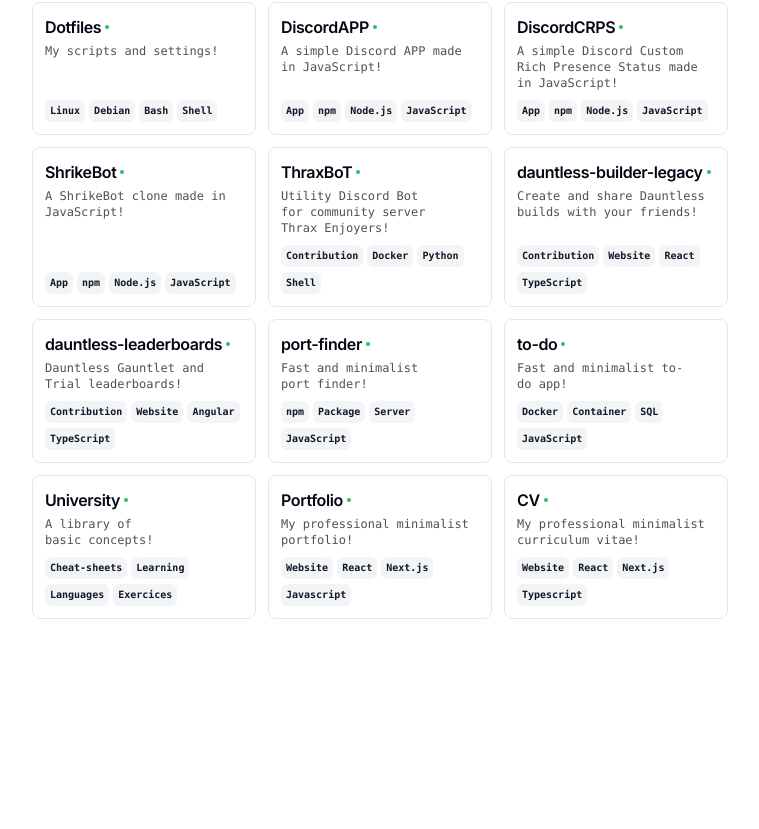
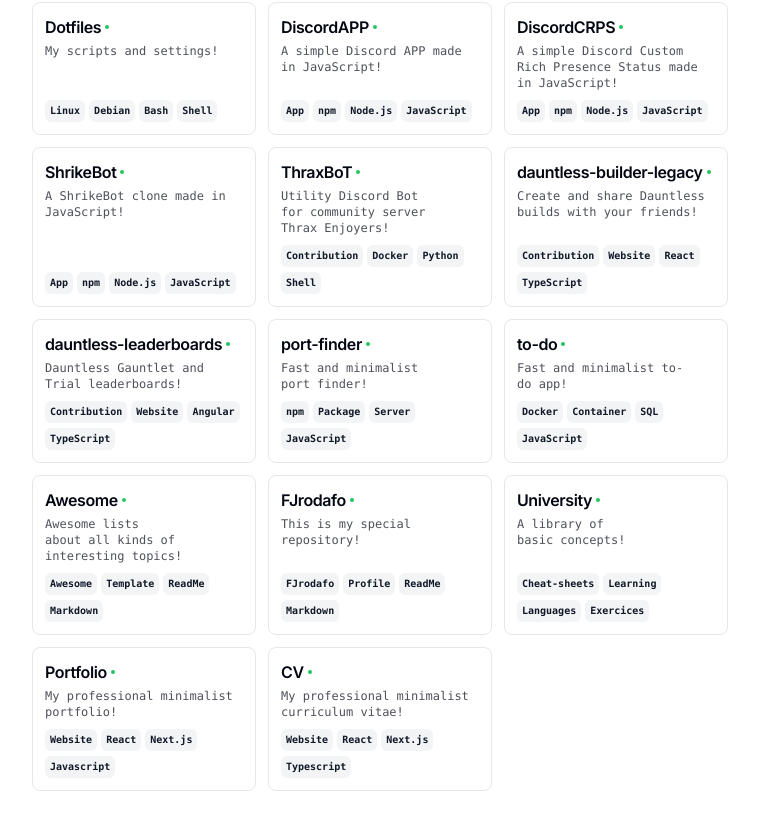
Before and after one commit to FJrodafo/CV, a Next.js app in the folder App/: page / in a window 1280 px wide. Shown: the part 1082-1911 px from the top of the page, without its empty margins (260-1019 px from the left). Before the commit the page ends 1765 px from the top, so only its background shows below. Built offline with nearby package versions, Linux system fonts and the light colour scheme.

Commit message:
Update resume.tsx

```diff
--- a/App/src/data/resume.tsx
+++ b/App/src/data/resume.tsx
@@ -229,6 +229,24 @@
       },
     },
     {
+      title: "Awesome",
+      techStack: ["Awesome", "Template", "ReadMe", "Markdown"],
+      description: "Awesome lists about all kinds of interesting topics!",
+      link: {
+        label: "github.com",
+        href: "https://github.com/FJrodafo/Awesome",
+      },
+    },
+    {
+      title: "FJrodafo",
+      techStack: ["FJrodafo", "Profile", "ReadMe", "Markdown"],
+      description: "This is my special repository!",
+      link: {
+        label: "github.com",
+        href: "https://github.com/FJrodafo/FJrodafo",
+      },
+    },
+    {
       title: "University",
       techStack: ["Cheat-sheets", "Learning", "Languages", "Exercices"],
       description: "A library of basic concepts!",
```
